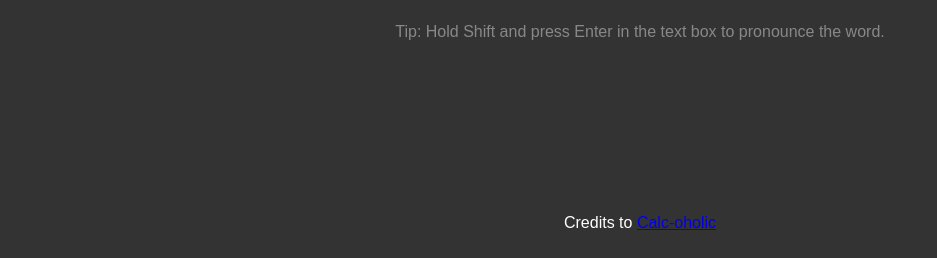
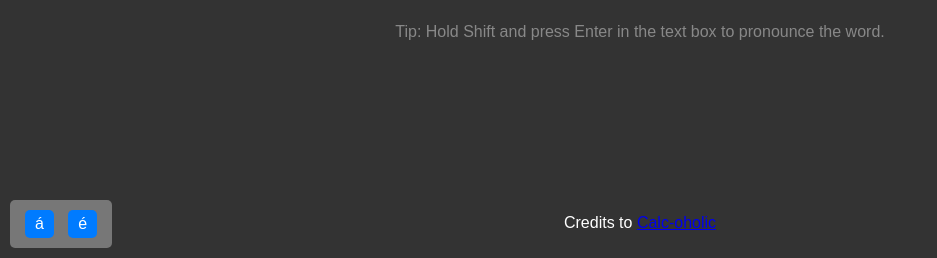
Before and after one commit to AHStudying/Flask-Spelling-UIL, a Flask app: template api/templates/contest.html in a window 1280 px wide. Shown: the part 542-800 px from the top of the page, without its empty margins (0-937 px from the left). Run offline with Flask 3, Linux system fonts and the light colour scheme; the template is opened without the code that fills it, so the values that code supplies are empty.

Commit message:
Update contest.html

```diff
--- a/api/templates/contest.html
+++ b/api/templates/contest.html
@@ -73,6 +73,20 @@
             font-size: 14px;
             color: #888;
         }
+        .accented-keyboard {
+            position: absolute;
+            bottom: 10px;
+            left: 10px;
+            background-color: #777;
+            padding: 10px;
+            border-radius: 5px;
+            cursor: move;
+        }
+        .accented-keyboard button {
+            font-size: 16px;
+            margin: 0 5px;
+            padding: 5px 10px;
+        }
     </style>
 </head>
 <body>
@@ -105,6 +119,10 @@
     <div class="tip">
         <p>Tip: Hold Shift and press Enter in the text box to pronounce the word.</p>
     </div>
+    <div class="accented-keyboard" draggable="true" id="accentedKeyboard">
+        <button onclick="insertAccent('á')">á</button>
+        <button onclick="insertAccent('é')">é</button>
+    </div>
     <div class="credits">
         <p>Credits to <a href="https://github.com/Calc-oholic/">Calc-oholic</a></p>
     </div>
@@ -122,7 +140,6 @@
             audio.play();
         }
 
-
         function alt_pronunciation() {
             fetch('/alt_pronunciation').then(response => response.text()).then(data => console.log(data));
         }
@@ -136,6 +153,49 @@
                 pronounce_word();
             }
         });
+
+        dragElement(document.getElementById("accentedKeyboard"));
+
+        function dragElement(elmnt) {
+            var pos1 = 0, pos2 = 0, pos3 = 0, pos4 = 0;
+            if (document.getElementById(elmnt.id)) {
+                // if present, the header is where you move the DIV from:
+                document.getElementById(elmnt.id).onmousedown = dragMouseDown;
+            } else {
+                // otherwise, move the DIV from anywhere inside the DIV:
+                elmnt.onmousedown = dragMouseDown;
+            }
+
+            function dragMouseDown(e) {
+                e = e || window.event;
+                e.preventDefault();
+                // get the mouse cursor position at startup:
+                pos3 = e.clientX;
+                pos4 = e.clientY;
+                document.onmouseup = closeDragElement;
+                // call a function whenever the cursor moves:
+                document.onmousemove = elementDrag;
+            }
+
+            function elementDrag(e) {
+                e = e || window.event;
+                e.preventDefault();
+                // calculate the new cursor position:
+                pos1 = pos3 - e.clientX;
+                pos2 = pos4 - e.clientY;
+                pos3 = e.clientX;
+                pos4 = e.clientY;
+                // set the element's new position:
+                elmnt.style.top = (elmnt.offsetTop - pos2) + "px";
+                elmnt.style.left = (elmnt.offsetLeft - pos1) + "px";
+            }
+
+            function closeDragElement() {
+                // stop moving when mouse button is released:
+                document.onmouseup = null;
+                document.onmousemove = null;
+            }
+        }
     </script>
 </body>
 </html>
```
Lines whose indentation alone changed are shown as unchanged.
